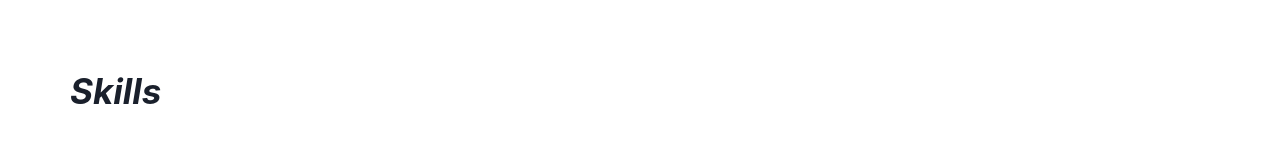
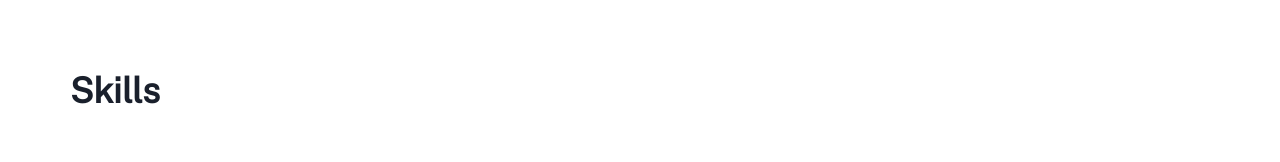
Before and after one commit to Kiddo-prog/My-portfolio, a React (Create React App) app: page / in a window 1280 px wide. Shown: the part 511-673 px from the top of the page. Built offline with nearby package versions, Linux system fonts and the light colour scheme.

Commit message:
Made new changes

```diff
--- a/src/components/Skill/index.js
+++ b/src/components/Skill/index.js
@@ -44,7 +44,7 @@ export default function Skill() {
       <Heading
         fontSize={["18px", "20px", "24px", "35px"]}
         mb="2em"
-        fontStyle="italic"
+        fontFamily={'"Public Sans", sans-serif'}
         ml="2em"
       >
         Skills
```
